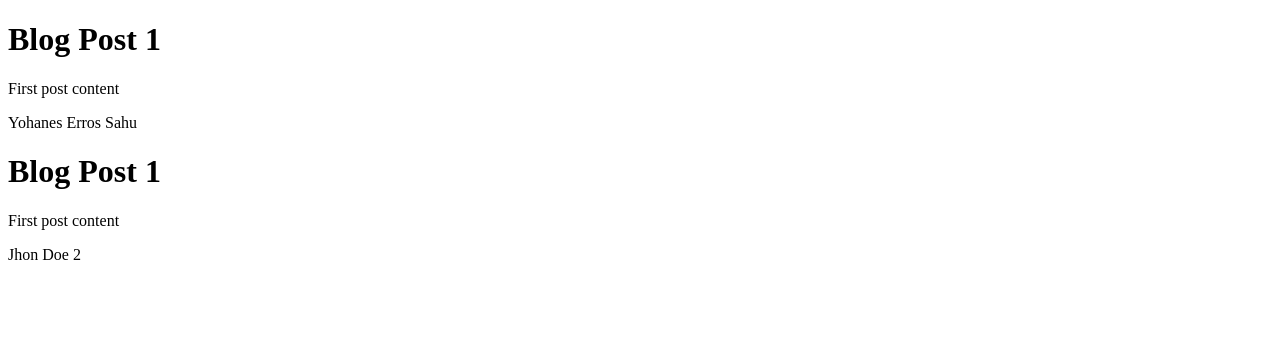
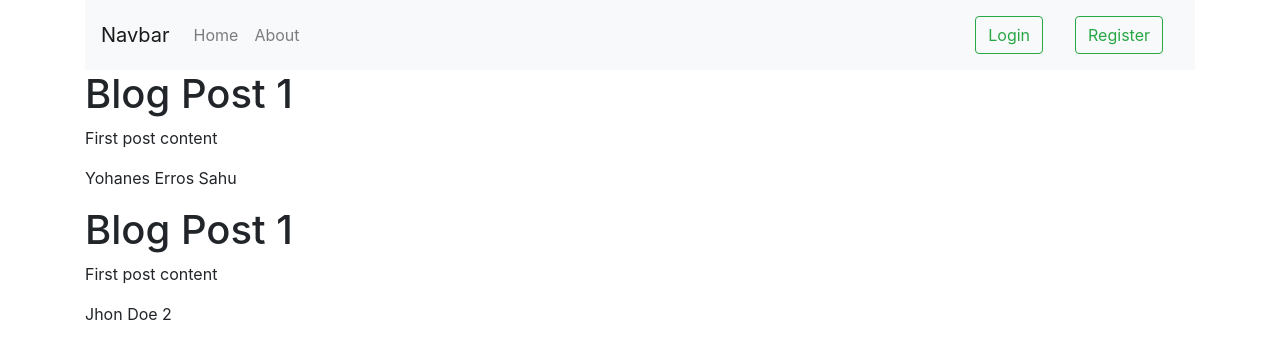
Before and after one commit to errossahu/django, a Django app: page / in a window 1280 px wide. Shown: the top 359 px of the page. Run offline with Django 3.2, Linux system fonts and the light colour scheme; some libraries are stand-ins or nearby versions.

Commit message:
Commit Second

```diff
--- a/blog/templates/blog/base.html
+++ b/blog/templates/blog/base.html
@@ -7,13 +7,51 @@
     {% else %}
         <title> DJANGGO Blog</title>
     {% endif %}
-    <meta charset="UTF-8">
-    <meta http-equiv="X-UA-Compatible" content="IE=edge">
-    <meta name="viewport" content="width=device-width, initial-scale=1.0">
 
+
+    <!-- Bootstrap CSS -->
+    <meta charset="utf-8">
+    <meta name="viewport" content="width=device-width, initial-scale=1, shrink-to-fit=no">
+
+    <!-- Bootstrap CSS -->
+    <link rel="stylesheet" href="https://maxcdn.bootstrapcdn.com/bootstrap/4.0.0/css/bootstrap.min.css" integrity="sha384-Gn5384xqQ1aoWXA+058RXPxPg6fy4IWvTNh0E263XmFcJlSAwiGgFAW/dAiS6JXm" crossorigin="anonymous">
+<style>
+
+
+
+</style>
 </head>
 <body>
-    {% block content  %}
-    {% endblock content  %}
+
+    <div class="container">
+<nav class="navbar navbar-expand-lg navbar-light bg-light">
+  <a class="navbar-brand" href="#">Navbar</a>
+  <button class="navbar-toggler" type="button" data-toggle="collapse" data-target="#navbarTogglerDemo02" aria-controls="navbarTogglerDemo02" aria-expanded="false" aria-label="Toggle navigation">
+    <span class="navbar-toggler-icon"></span>
+  </button>
+
+  <div class="collapse navbar-collapse" id="navbarTogglerDemo02">
+    <ul class="navbar-nav mr-auto mt-2 mt-lg-0">
+      <li class="nav-item ">
+        <a class="nav-link" href="/">Home</a>
+      </li>
+      <li class="nav-item">
+        <a class="nav-link" href="/about">About</a>
+      </li>
+
+    </ul>
+
+    <a class="nav-link">  <button class="btn btn-outline-success my-2 my-sm-0" >Login</button></a>
+    <a class="nav-link">  <button class="btn btn-outline-success my-2 my-sm-0" >Register</button></a>
+
+  </div>
+</nav>
+        {% block content  %}
+        {% endblock content  %}
+
+    </div>
+<script src="https://code.jquery.com/jquery-3.2.1.slim.min.js" integrity="sha384-KJ3o2DKtIkvYIK3UENzmM7KCkRr/rE9/Qpg6aAZGJwFDMVNA/GpGFF93hXpG5KkN" crossorigin="anonymous"></script>
+<script src="https://cdnjs.cloudflare.com/ajax/libs/popper.js/1.12.9/umd/popper.min.js" integrity="sha384-ApNbgh9B+Y1QKtv3Rn7W3mgPxhU9K/ScQsAP7hUibX39j7fakFPskvXusvfa0b4Q" crossorigin="anonymous"></script>
+<script src="https://maxcdn.bootstrapcdn.com/bootstrap/4.0.0/js/bootstrap.min.js" integrity="sha384-JZR6Spejh4U02d8jOt6vLEHfe/JQGiRRSQQxSfFWpi1MquVdAyjUar5+76PVCmYl" crossorigin="anonymous"></script>
    </body>
 </html>
```
Also changed, not shown: blog/static/main.css (added, +84 -0 lines), blog/static/1.css (added), blog/templates/blog/home.html (line endings or trailing spaces).
